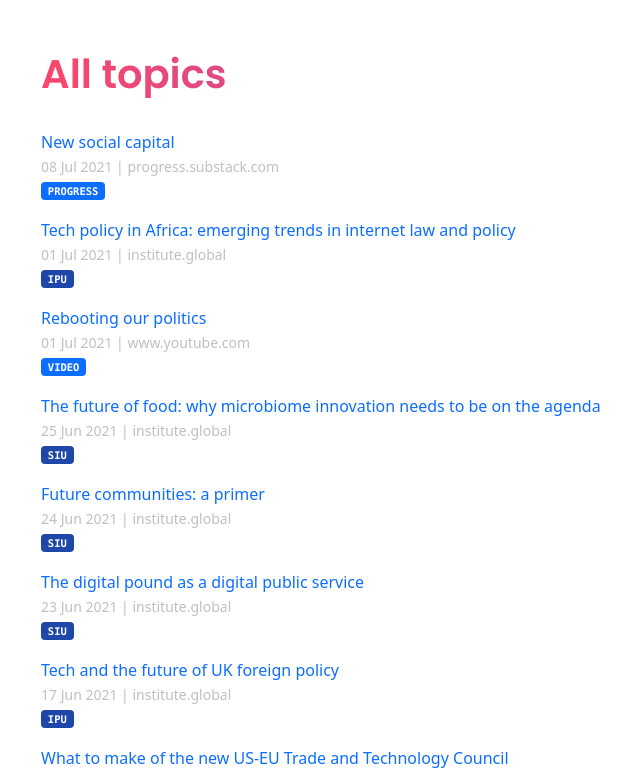
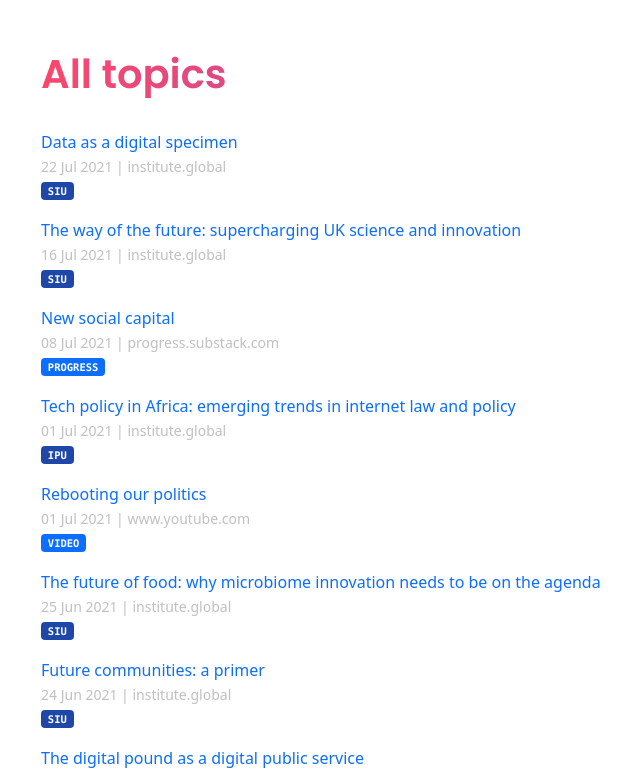
Before and after one commit to techpolicyio/techpolicyio.github.io, a Jekyll site: the page built from pages/home.md, in a window 1280 px wide and 900 px high, scrolled down 764 px, cut to the strip 129-900 px from the top of the window. Shown: the whole strip, without its empty margins (41-681 px from the left). Built offline with Jekyll 4.4.1, drawn with Linux system fonts in a browser that asks for light colours.

Commit message:
Update links.yml

```diff
--- a/_data/links.yml
+++ b/_data/links.yml
@@ -872,3 +872,11 @@
   url: https://progress.substack.com/p/new-social-capital
   date: 2021-07-08
   tags: progress
+- title: "Data as a digital specimen"
+  url: https://institute.global/policy/data-digital-specimen
+  date: 2021-07-22
+  unit: siu
+- title: "The way of the future: supercharging UK science and innovation"
+  url: https://institute.global/policy/way-future-supercharging-uk-science-and-innovation
+  date: 2021-07-16
+  unit: siu
```
